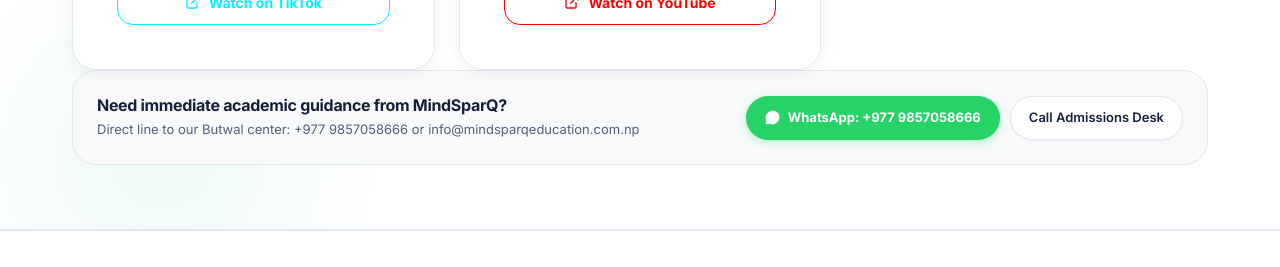
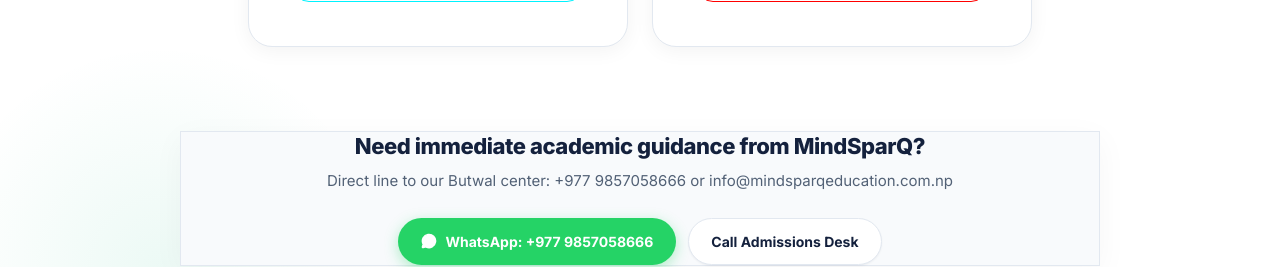
Before and after one commit to roadofriot/mindsparq-official-website, a React (Vite) app: page / in a window 1280 px wide. Shown: the part 7609-7876 px from the top of the page. Built offline with nearby package versions, Linux system fonts and the light colour scheme; no server answers.

Commit message:
style: center guidance container text with generous gap to prevent collision and center cards

```diff
--- a/src/components/home/SocialCommunityHub.tsx
+++ b/src/components/home/SocialCommunityHub.tsx
@@ -315,11 +315,12 @@
           </div>
         </div>
 
-        {/* Cards Grid */}
+        {/* Cards Grid - Balanced and Centered */}
         <div
           style={{
-            display: 'grid',
-            gridTemplateColumns: 'repeat(auto-fill, minmax(min(100%, 280px), 1fr))',
+            display: 'flex',
+            flexWrap: 'wrap',
+            justifyContent: 'center',
             gap: 'var(--space-6)'
           }}
         >
@@ -335,6 +336,9 @@
                   overflow: 'hidden',
                   borderRadius: 'var(--radius-xl)',
                   backgroundColor: 'var(--color-surface)',
+                  flex: '1 1 320px',
+                  maxWidth: '380px',
+                  minWidth: 'min(100%, 280px)',
                   border: isWhatsApp
                     ? '1.5px solid rgba(37, 211, 102, 0.4)'
                     : '1px solid var(--color-border)',
@@ -602,28 +606,31 @@
           })}
         </div>
 
-        {/* Bottom Quick Contact Bar */}
+        {/* Bottom Quick Contact Bar - Generous Spacing and Centered Content */}
         <div
           style={{
-            marginTop: 'var(--space-10)',
-            padding: 'var(--space-6)',
-            borderRadius: 'var(--radius-xl)',
+            marginTop: 'clamp(56px, 7vw, 84px)',
+            padding: 'clamp(var(--space-8), 4vw, var(--space-10)) var(--space-8)',
+            borderRadius: 'var(--radius-2xl)',
             backgroundColor: 'var(--color-bg)',
-            border: '1px solid var(--color-border)',
+            border: '1.5px solid var(--color-border)',
+            boxShadow: '0 8px 30px rgba(0, 0, 0, 0.04)',
             display: 'flex',
-            flexWrap: 'wrap',
+            flexDirection: 'column',
             alignItems: 'center',
-            justifyContent: 'space-between',
-            gap: 'var(--space-4)'
+            textAlign: 'center',
+            maxWidth: '920px',
+            margin: 'clamp(56px, 7vw, 84px) auto 0 auto'
           }}
         >
-          <div>
+          <div style={{ maxWidth: '720px', marginBottom: 'var(--space-6)' }}>
             <h4
               style={{
-                fontSize: 'var(--font-base)',
-                fontWeight: 700,
+                fontSize: 'clamp(1.125rem, 2.2vw, 1.375rem)',
+                fontWeight: 800,
                 color: 'var(--color-text)',
-                margin: '0 0 4px 0'
+                margin: '0 0 8px 0',
+                lineHeight: 1.3
               }}
             >
               {isNe
@@ -632,8 +639,9 @@
             </h4>
             <p
               style={{
-                fontSize: '0.8125rem',
+                fontSize: '0.9375rem',
                 color: 'var(--color-text-secondary)',
+                lineHeight: 1.65,
                 margin: 0
               }}
             >
@@ -643,7 +651,7 @@
             </p>
           </div>
 
-          <div style={{ display: 'flex', gap: '10px', flexWrap: 'wrap' }}>
+          <div style={{ display: 'flex', gap: '12px', flexWrap: 'wrap', justifyContent: 'center', alignItems: 'center' }}>
             <a
               href="https://wa.me/9779857058666?text=Namaste%20MindSparQ%2C%20I%20would%20like%20to%20inquire%20about%20courses%20and%20admissions."
               target="_blank"
@@ -653,17 +661,26 @@
                 display: 'inline-flex',
                 alignItems: 'center',
                 gap: '8px',
-                padding: '9px 18px',
+                padding: '11px 22px',
                 borderRadius: '999px',
                 backgroundColor: '#25D366',
                 color: '#ffffff',
                 fontWeight: 700,
-                fontSize: '0.8125rem',
+                fontSize: '0.875rem',
                 textDecoration: 'none',
-                boxShadow: '0 3px 10px rgba(37, 211, 102, 0.3)'
+                boxShadow: '0 4px 14px rgba(37, 211, 102, 0.35)',
+                transition: 'transform 0.2s ease, box-shadow 0.2s ease'
+              }}
+              onMouseEnter={(e) => {
+                e.currentTarget.style.transform = 'translateY(-2px)';
+                e.currentTarget.style.boxShadow = '0 6px 18px rgba(37, 211, 102, 0.45)';
+              }}
+              onMouseLeave={(e) => {
+                e.currentTarget.style.transform = 'translateY(0)';
+                e.currentTarget.style.boxShadow = '0 4px 14px rgba(37, 211, 102, 0.35)';
               }}
             >
-              <MessageCircle size={15} fill="currentColor" />
+              <MessageCircle size={16} fill="currentColor" />
               <span>WhatsApp: +977 9857058666</span>
             </a>
 
@@ -674,11 +691,18 @@
                 display: 'inline-flex',
                 alignItems: 'center',
                 gap: '6px',
-                padding: '9px 18px',
+                padding: '11px 22px',
                 borderRadius: '999px',
-                fontSize: '0.8125rem',
-                fontWeight: 600,
-                textDecoration: 'none'
+                fontSize: '0.875rem',
+                fontWeight: 700,
+                textDecoration: 'none',
+                transition: 'transform 0.2s ease'
+              }}
+              onMouseEnter={(e) => {
+                e.currentTarget.style.transform = 'translateY(-2px)';
+              }}
+              onMouseLeave={(e) => {
+                e.currentTarget.style.transform = 'translateY(0)';
               }}
             >
               {isNe ? 'फोन सम्पर्क गर्नुहोस्' : 'Call Admissions Desk'}
```
